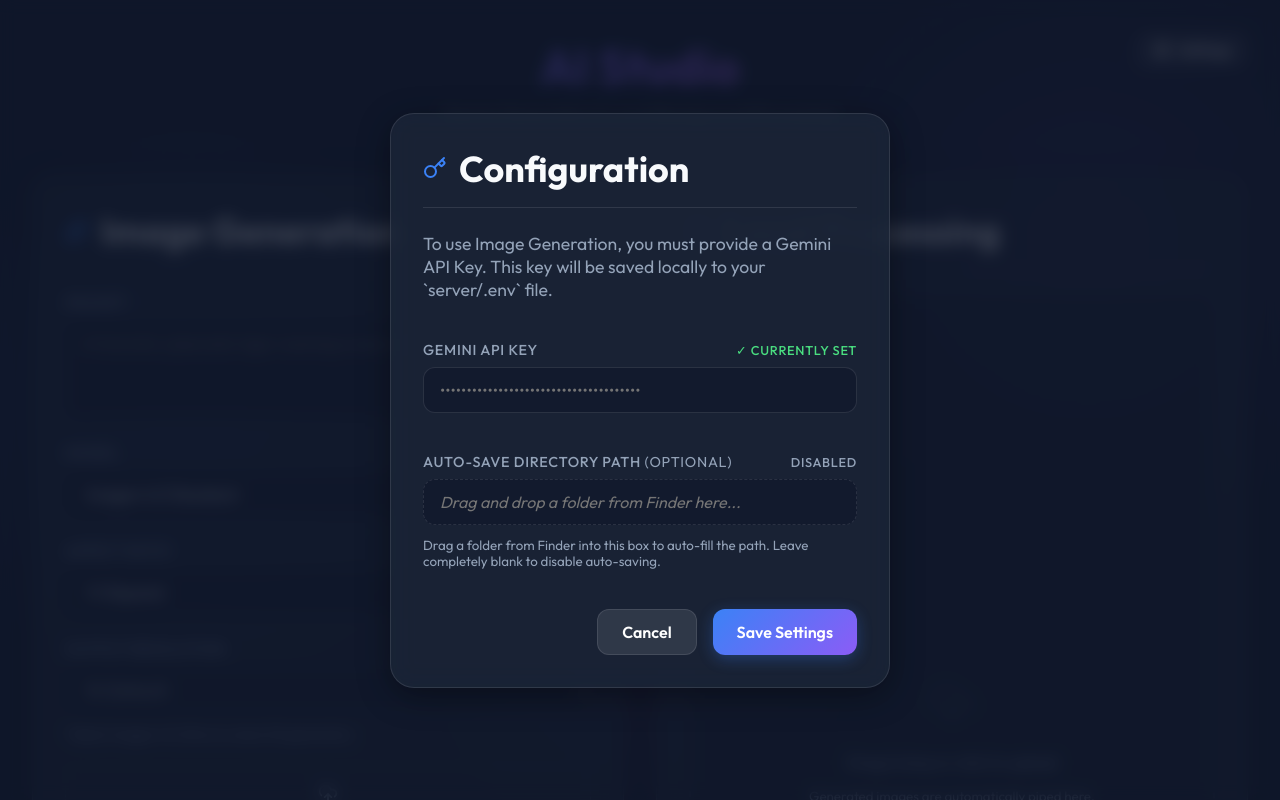
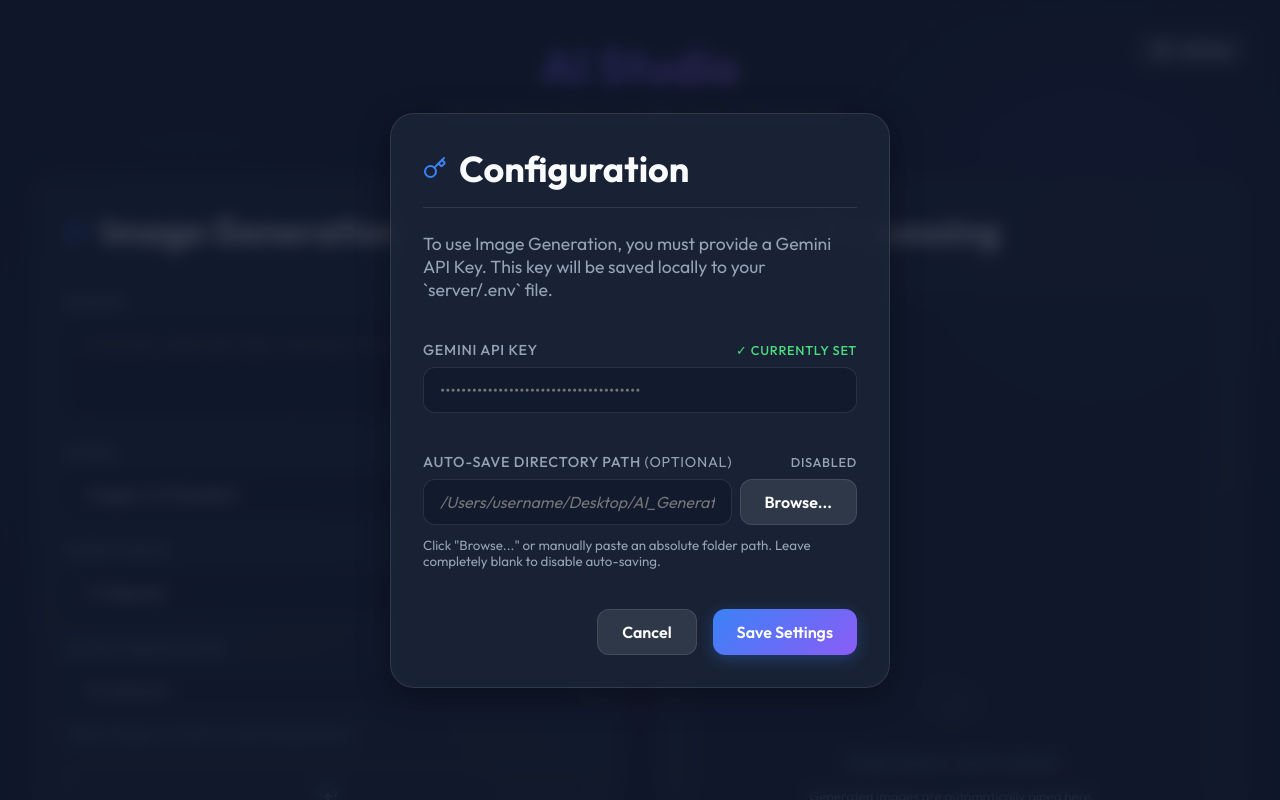
Before and after one commit to mechaghost/nano-banana-plus, a React (Vite) app in the folder web/: page / in a window 1280 px wide. Both pictures are taken after a click on the button "Settings". Shown: the top 800 px of the page. Built offline with nearby package versions, Linux system fonts and the light colour scheme; no server answers.

Commit message:
feat: Replace drag-and-drop auto-save configuration with native macOS directory picker dialog

```diff
--- a/web/src/App.jsx
+++ b/web/src/App.jsx
@@ -230,61 +230,46 @@
             <div
               className="input-group"
               style={{ marginTop: '1rem' }}
-              onDragOver={(e) => e.preventDefault()}
-              onDrop={(e) => {
-                e.preventDefault();
-                try {
-                  if (e.dataTransfer) {
-                    // Mac Finder drops often contain the absolute path as a file URI
-                    const uriList = e.dataTransfer.getData("text/uri-list");
-                    if (uriList && uriList.startsWith("file://")) {
-                      // Extract path and decode special characters like spaces
-                      let path = decodeURI(uriList.replace('file://', '').trim());
-                      // Edge case: Sometimes file URIs include localhost
-                      if (path.startsWith("localhost/")) path = path.replace("localhost", "");
-                      setAutoSaveDirInput(path);
-                      return;
-                    }
-
-                    // Text fallback
-                    const plain = e.dataTransfer.getData("text/plain");
-                    if (plain) {
-                      setAutoSaveDirInput(plain.trim());
-                      return;
-                    }
-
-                    // File fallback (Chromium/Electron might expose .path)
-                    if (e.dataTransfer.files && e.dataTransfer.files[0]) {
-                      const f = e.dataTransfer.files[0];
-                      if (f.path) {
-                        setAutoSaveDirInput(f.path);
-                      } else {
-                        alert("Your browser sandbox blocked the absolute folder path. Please right-click the folder in Finder, hold Option, and click 'Copy as Pathname'.");
-                      }
-                    }
-                  }
-                } catch (error) {
-                  alert("Error parsing dragged folder: " + error.message);
-                  console.error("Drop error:", error);
-                }
-              }}
             >
               <label style={{ display: 'flex', justifyContent: 'space-between', alignItems: 'center' }}>
                 <span>Auto-Save Directory Path <span style={{ color: 'var(--text-secondary)', fontWeight: 'normal' }}>(Optional)</span></span>
                 {autoSaveDirInput ? <span style={{ fontSize: '0.8rem', color: 'var(--success-color, #4ade80)' }}>✓ Active</span> : <span style={{ fontSize: '0.8rem', color: 'var(--text-secondary)' }}>Disabled</span>}
               </label>
+              <div style={{ display: 'flex', gap: '0.5rem' }}>
                 <input
                   type="text"
-                placeholder="Drag and drop a folder from Finder here..."
+                  placeholder="/Users/username/Desktop/AI_Generations"
                   value={autoSaveDirInput}
                   onChange={(e) => setAutoSaveDirInput(e.target.value)}
                   style={{
                     fontStyle: !autoSaveDirInput ? 'italic' : 'normal',
-                  border: '1px dashed var(--panel-border)'
+                    flex: 1
                   }}
                 />
+                <button
+                  className="btn btn-secondary"
+                  style={{ whiteSpace: 'nowrap' }}
+                  onClick={async (e) => {
+                    e.preventDefault();
+                    try {
+                      const res = await fetch('http://127.0.0.1:43211/api/v1/browse-folder');
+                      if (res.ok) {
+                        const data = await res.json();
+                        if (data.path) {
+                          setAutoSaveDirInput(data.path);
+                        }
+                      }
+                    } catch (err) {
+                      console.error("Failed to open dialog", err);
+                      alert("Could not open native folder picker. Make sure the backend server is running.");
+                    }
+                  }}
+                >
+                  Browse...
+                </button>
+              </div>
               <small style={{ color: 'var(--text-secondary)', display: 'block', marginTop: '0.25rem' }}>
-                Drag a folder from Finder into this box to auto-fill the path. Leave completely blank to disable auto-saving.
+                Click "Browse..." or manually paste an absolute folder path. Leave completely blank to disable auto-saving.
               </small>
             </div>
             <div style={{ display: 'flex', gap: '1rem', marginTop: '1rem', justifyContent: 'flex-end' }}>
```
Also changed, not shown: 1 other file (tests, documents, lock files or other folders). Lines whose indentation alone changed are shown as unchanged.
